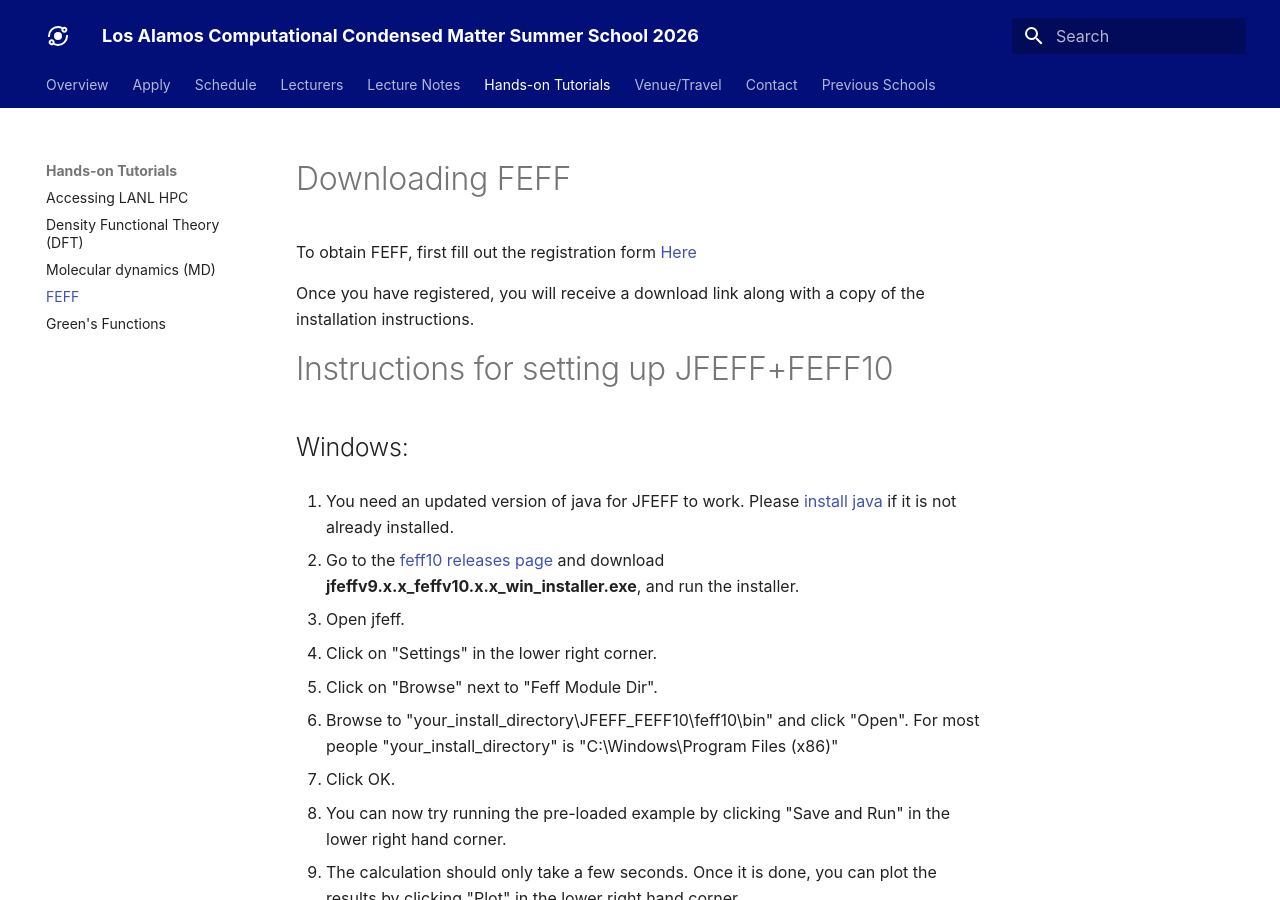
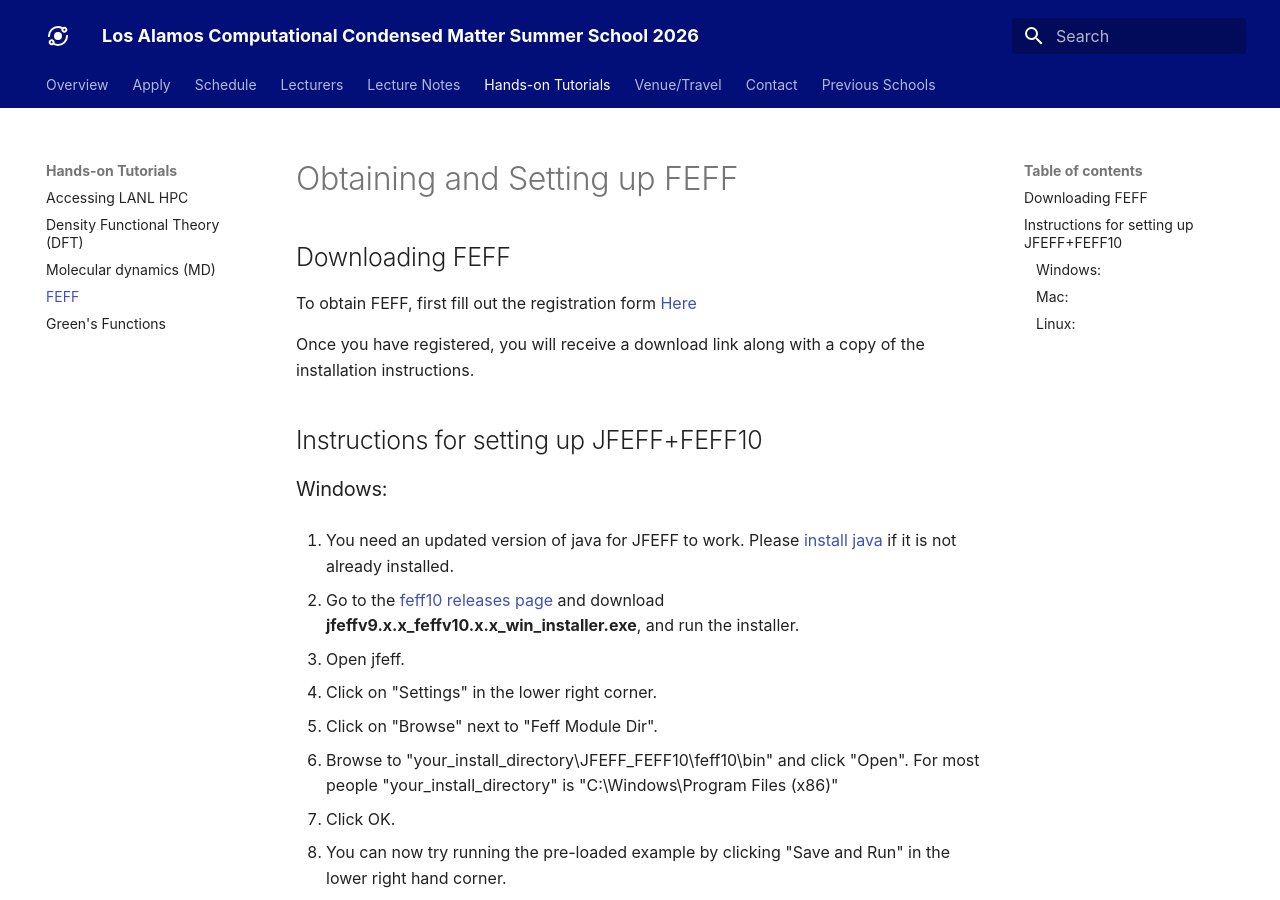
Before and after one commit to LACCMSS/2026, an MkDocs documentation site: the page built from docs/feff.md, in a window 1280 px wide and 900 px high. Built offline with MkDocs 1.6.1 and Material for MkDocs 9.7.7, drawn with Linux system fonts in a browser that asks for light colours; some web fonts are replaced.

Commit message:
Update feff.md

```diff
--- a/docs/feff.md
+++ b/docs/feff.md
@@ -2,16 +2,18 @@
 title: FEFF
 ---
 
-# Downloading FEFF
+# Obtaining and Setting up FEFF
+
+## Downloading FEFF
 
 To obtain FEFF, first fill out the registration form [Here](https://times-software.github.io/feff10/)
 
 Once you have registered, you will receive a download link along with a copy of the installation instructions.
 
 
-# Instructions for setting up JFEFF+FEFF10
+## Instructions for setting up JFEFF+FEFF10
 
-## Windows:
+### Windows:
 
 1.  You need an updated version of java for JFEFF to work. Please [install java](https://www.java.com/download/ie_manual.jsp) if it is not already installed.
 
@@ -34,7 +36,7 @@ Once you have registered, you will receive a download link along with a copy of
 10.  You can find examples in your home directory in a directory named "feff10\_examples". Note that some of these examples do not work with JFEFF, although all should work with FEFF10.
 
 
-## Mac:
+### Mac:
 
 1. If you have a mac with M1 or M2 chip rather than Intel, you will need to install rosetta. To do so, open a terminal and type the following command:
 `/usr/sbin/softwareupdate --install-rosetta --agree-to-license`
@@ -82,7 +84,7 @@ Hit enter to agree and install.
 19.  You can find examples in your home directory in a directory named "feff10\_examples". Note that some of these examples do not work with JFEFF, although all should work with FEFF10.
 
 
-## Linux:
+### Linux:
 
 1.  In order to install JFEFF+FEFF10 on linux, you will need Oracle java, which you can find at [https://www.java.com/en/download/](https://www.java.com/en/download/)
 
```
